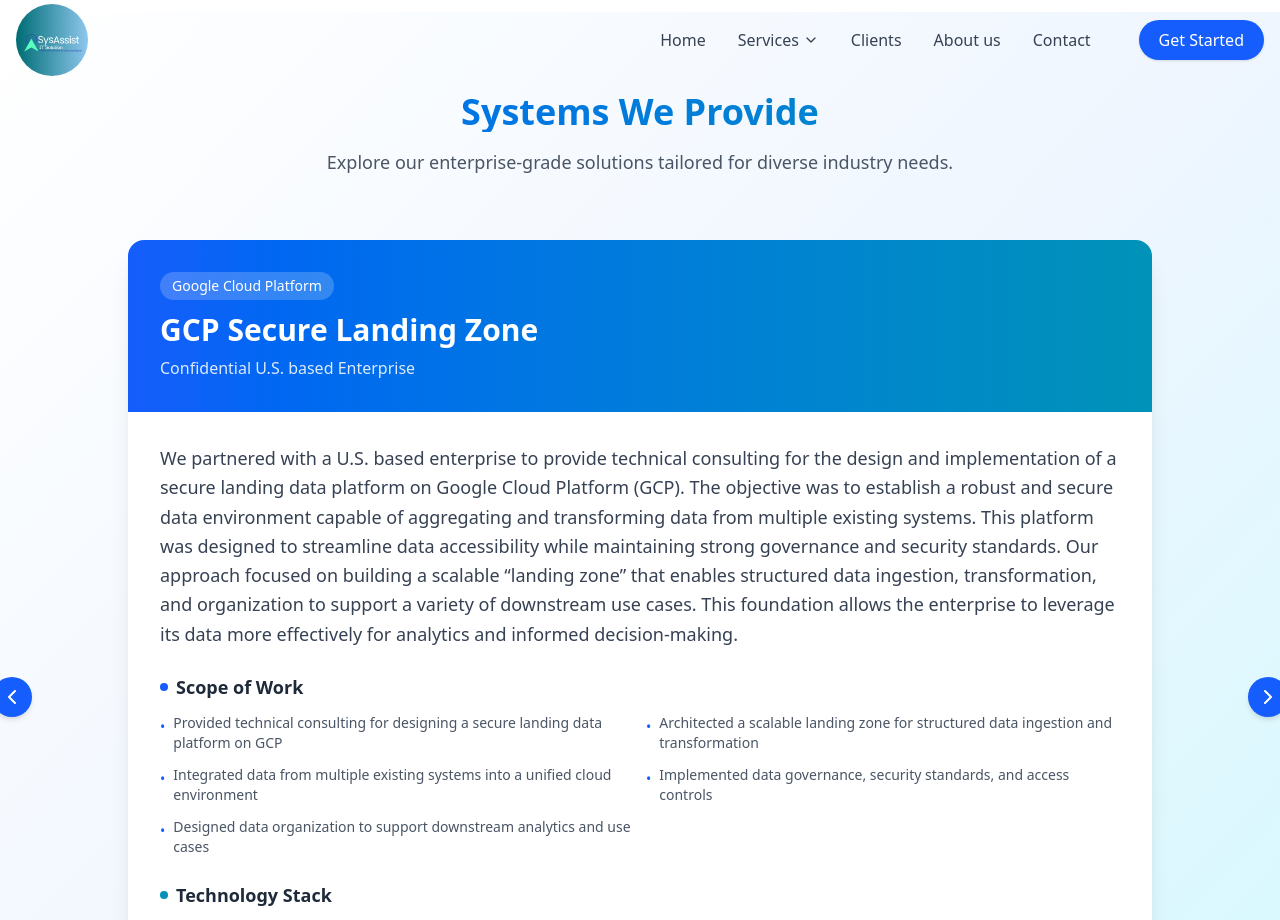
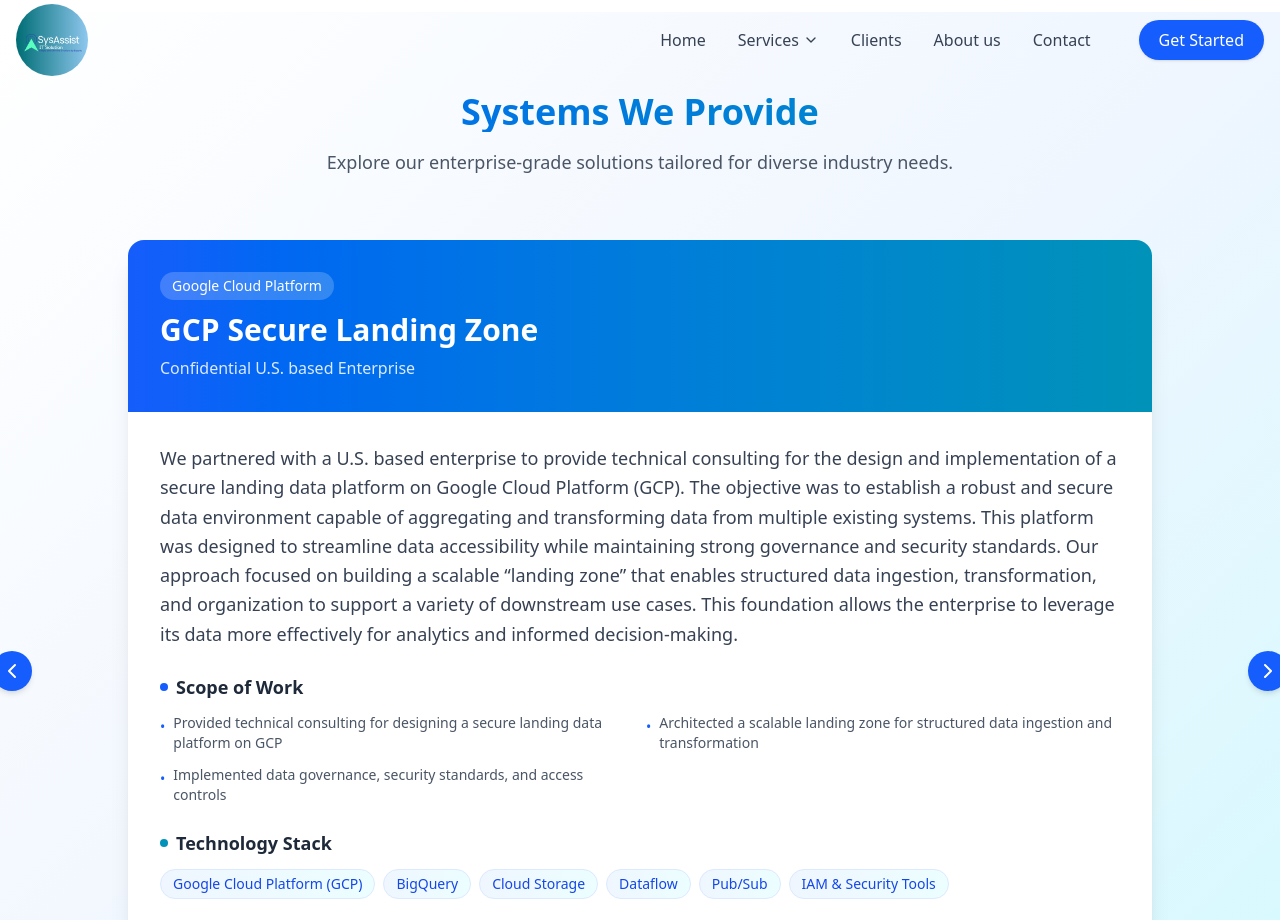
Before and after one commit to sysassist/Sysassist-React-Website, a React (Vite) app: page /clients in a window 1280 px wide. Shown: the top 920 px of the page. Built offline with nearby package versions, Linux system fonts and the light colour scheme.

Commit message:
Refine Scope of work

```diff
--- a/src/components/Testimonials.jsx
+++ b/src/components/Testimonials.jsx
@@ -185,9 +185,7 @@
       scopeOfWork: [
         "Provided technical consulting for designing a secure landing data platform on GCP",
         "Architected a scalable landing zone for structured data ingestion and transformation",
-        "Integrated data from multiple existing systems into a unified cloud environment",
-        "Implemented data governance, security standards, and access controls",
-        "Designed data organization to support downstream analytics and use cases"
+        "Implemented data governance, security standards, and access controls"
       ],
       techStack: [
         "Google Cloud Platform (GCP)",
```
